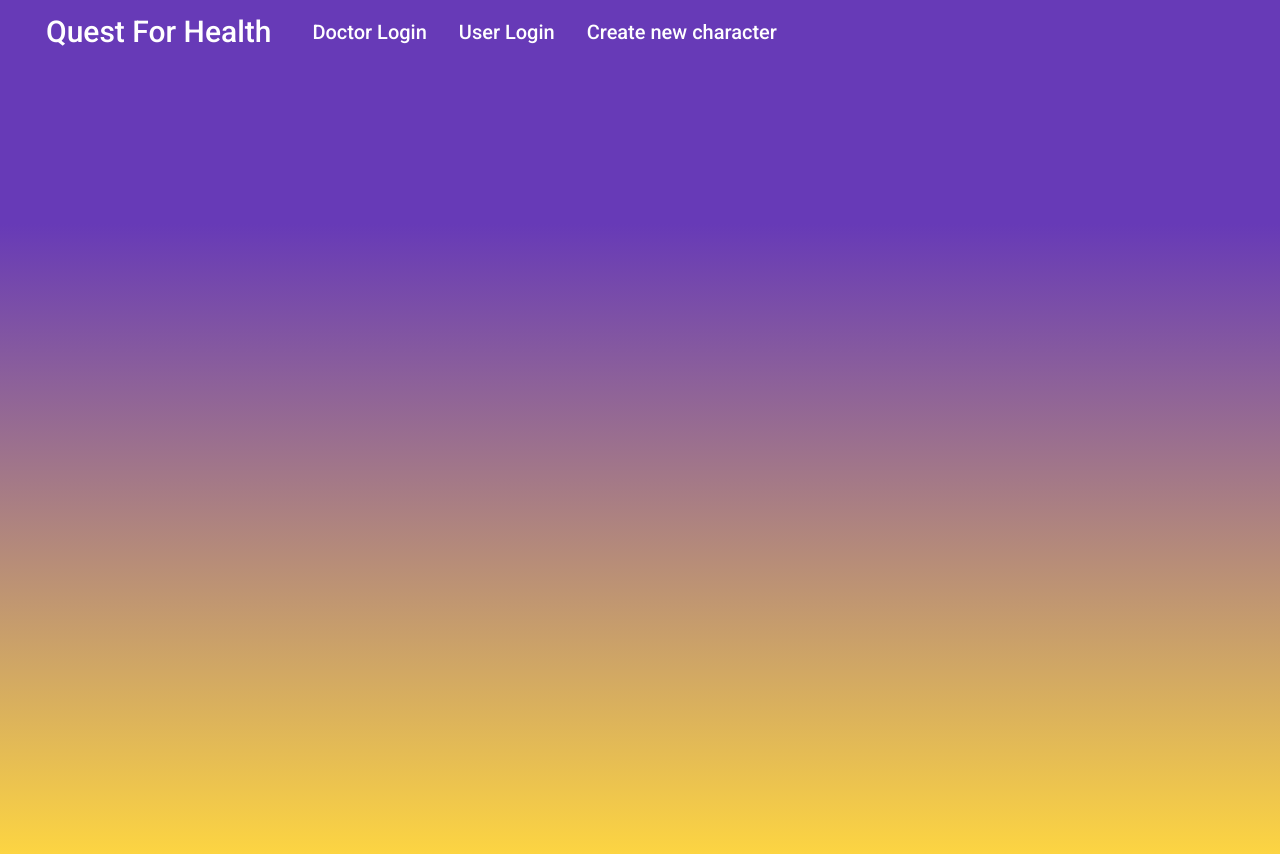
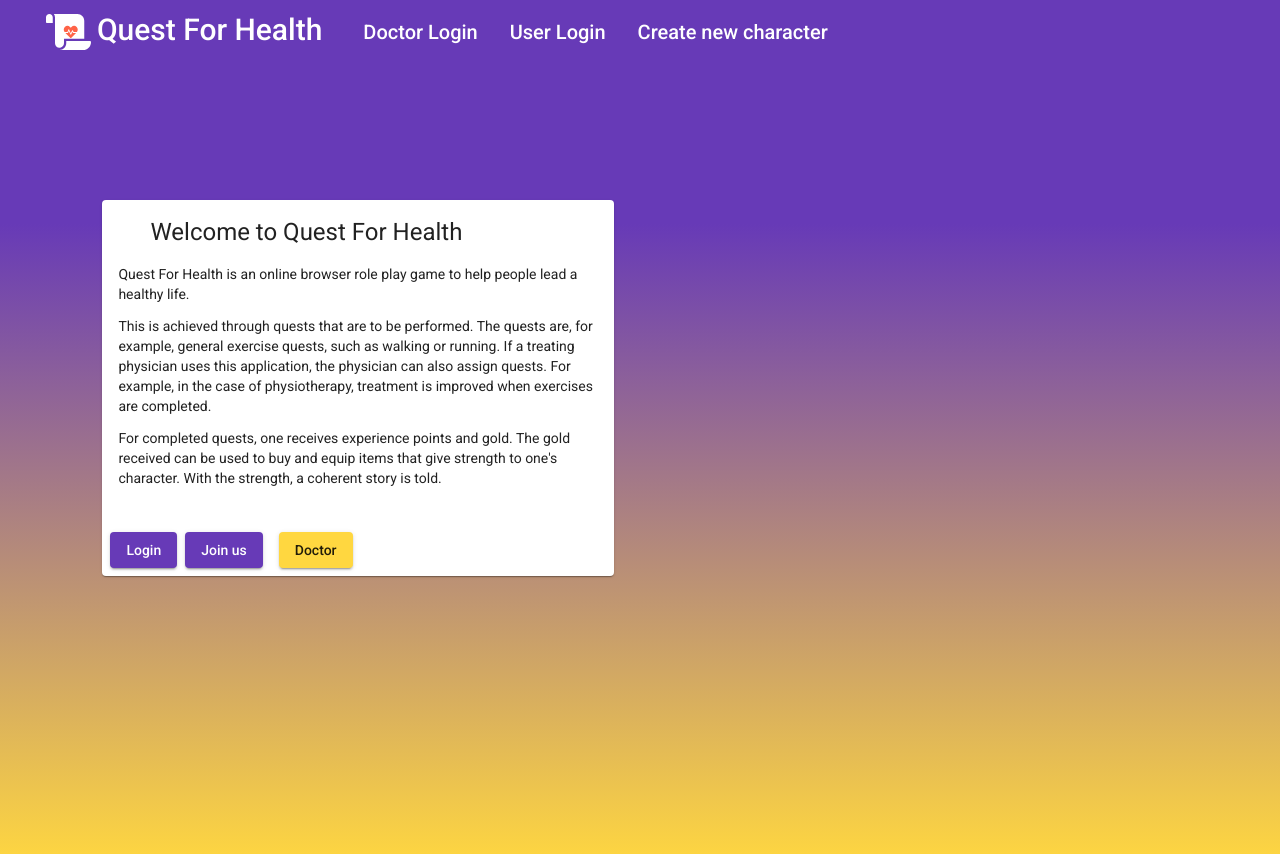
Before and after one commit to lukas8971/ETP_Quest_For_Health, an Angular app in the folder Frontend/quest-for-health/: page / in a window 1280 px wide. Shown: the top 854 px of the page. Built offline with nearby package versions, Linux system fonts and the light colour scheme; no server answers.

Commit message:
Added welcome page
Added prototype logo (not sure if better with or without)
Added link to quest for health - when logged in to doctor overview or to profile

```diff
--- a/Frontend/quest-for-health/src/app/app-routing.module.ts
+++ b/Frontend/quest-for-health/src/app/app-routing.module.ts
@@ -16,6 +16,7 @@ import {ShopComponent} from './component/shop/shop.component';
 import {StoryComponent} from './component/story/story.component';
 import {DoctorManageComponent} from './component/doctor-manage/doctor-manage.component';
 import {LeaderboardComponent} from './component/leaderboard/leaderboard.component';
+import {WelcomeComponent} from './component/welcome/welcome.component';
 
 const routes: Routes = [
   {path: 'doctors/overview', component: DoctorOverviewComponent, canActivate: [AuthGuardDoctorService]},
@@ -32,6 +33,7 @@ const routes: Routes = [
   {path: 'story', component: StoryComponent, canActivate: [AuthGuardUserService]},
   {path: 'doctors/manage', component: DoctorManageComponent, canActivate: [AuthGuardDoctorService]},
   {path: 'users/leaderboard', component: LeaderboardComponent, canActivate: [AuthGuardUserService]},
+  {path: '', component: WelcomeComponent},
 ];
 
 @NgModule({
--- a/Frontend/quest-for-health/src/app/app.module.ts
+++ b/Frontend/quest-for-health/src/app/app.module.ts
@@ -46,6 +46,7 @@ import { FontAwesomeModule } from '@fortawesome/angular-fontawesome';
 import { DoctorManageComponent } from './component/doctor-manage/doctor-manage.component';
 import { LeaderboardComponent } from './component/leaderboard/leaderboard.component';
 import {MatPaginatorModule} from '@angular/material/paginator';
+import { WelcomeComponent } from './component/welcome/welcome.component';
 
 @NgModule({
   declarations: [
@@ -71,6 +72,7 @@ import {MatPaginatorModule} from '@angular/material/paginator';
     UserInfoComponent,
     DoctorManageComponent,
     LeaderboardComponent,
+    WelcomeComponent,
   ],
   imports: [
     BrowserModule,
--- a/Frontend/quest-for-health/src/app/component/header/header.component.css
+++ b/Frontend/quest-for-health/src/app/component/header/header.component.css
@@ -8,3 +8,15 @@
 .my-transparent{
   background: rgb(37, 150, 190);
 }
+
+.small {
+  font-size: 18px;
+}
+
+.smaller {
+  font-size: 14px;
+}
+
+.qfh:hover{
+  cursor: pointer;
+}
--- a/Frontend/quest-for-health/src/app/component/header/header.component.html
+++ b/Frontend/quest-for-health/src/app/component/header/header.component.html
@@ -2,7 +2,13 @@
   <!-- <button mat-icon-button class="example-icon" aria-label="Example icon-button with menu icon">
    <mat-icon style="font-size: 30px">menu</mat-icon>
   </button> -->
-  <span style="font-size: 30px; margin-left: 30px">Quest For Health</span>
+  <span style="font-size: 30px; margin-left: 30px" class="qfh" routerLink="/">
+    <fa-stack class="fa-2x fa-stack small">
+      <fa-icon class="fa-stack-2x" stackItemSize="1x" style="color: white;" [icon]="faStory"></fa-icon>
+      <fa-icon class="fa-stack-1x smaller" stackItemSize="1x" style="color: tomato;" [style.padding-left]="'13px'" [icon]="faHeart"></fa-icon>
+    </fa-stack>
+    &nbsp;Quest For Health
+  </span>
   <div style="width: 20px"></div>
   <span *ngIf="doctorLoginService.isUserLoggedIn() && !userLoginService.isUserLoggedIn()">
     <button mat-button routerLink="/doctors/overview" class="button">Patient Overview</button>
@@ -26,7 +32,7 @@
     <button mat-button routerLink="/users/browseQuests" class="button">Find new Quests</button>
   </span>
   <span *ngIf="!doctorLoginService.isUserLoggedIn() && userLoginService.isUserLoggedIn()">
-    <button mat-button routerLink="/users/leaderboard" class="button"><fa-icon style="color: goldenrod;" [icon]="faTrophy"></fa-icon>&nbsp;Ranking</button>
+    <button mat-button routerLink="/users/leaderboard" class="button"><fa-icon [icon]="faTrophy"></fa-icon>&nbsp;Ranking</button>
   </span>
   <div style="width: 5px"></div>
   <span *ngIf="!doctorLoginService.isUserLoggedIn() && !userLoginService.isUserLoggedIn()">
--- a/Frontend/quest-for-health/src/app/component/header/header.component.ts
+++ b/Frontend/quest-for-health/src/app/component/header/header.component.ts
@@ -3,7 +3,7 @@ import {AuthenticationDoctorService} from '../../service/authentication-doctor.s
 import {AuthenticationUserService} from '../../service/authentication-user.service';
 import {User} from '../../dto/user';
 import {HeaderInfoService} from '../../service/header-info.service';
-import {faTrophy} from '@fortawesome/free-solid-svg-icons';
+import {faHeartbeat, faScroll, faTrophy} from '@fortawesome/free-solid-svg-icons';
 
 @Component({
   selector: 'app-header',
@@ -16,6 +16,8 @@ export class HeaderComponent implements OnInit {
               private headerInfoService: HeaderInfoService) { }
 
   faTrophy = faTrophy;
+  faStory = faScroll;
+  faHeart = faHeartbeat;
 
  user: User = {id: -1, firstname: '', lastname: '', characterName: '',
    characterStrength: -1, characterLevel: -1, password: '', email: '', storyChapter: -1, characterExp: -1, characterGold: -1};
--- /dev/null
+++ b/Frontend/quest-for-health/src/app/component/welcome/welcome.component.html
@@ -0,0 +1,26 @@
+<div [style.padding-left]="'8vw'" [style.padding-top]="'17vh'" style="width: 40%">
+  <mat-card>
+    <mat-card-header>
+      <h1>Welcome to Quest For Health</h1>
+    </mat-card-header>
+    <mat-card-content>
+      <span>
+        <p>
+        Quest For Health is an online browser role play game to help people lead a healthy life.
+        </p>
+        <p>
+        This is achieved through quests that are to be performed. The quests are, for example, general exercise quests, such as walking or running. If a treating physician uses this application, the physician can also assign quests. For example, in the case of physiotherapy, treatment is improved when exercises are completed.
+        </p>
+        <p>
+        For completed quests, one receives experience points and gold. The gold received can be used to buy and equip items that give strength to one's character. With the strength, a coherent story is told.
+        </p>
+      </span>
+    </mat-card-content>
+    <br>
+    <mat-card-actions>
+      <button mat-raised-button color="primary" routerLink="/userLogin">Login</button>
+      <button mat-raised-button color="primary" routerLink="/createCharacter">Join us</button>
+      <button mat-raised-button color="accent" routerLink="/doctors">Doctor</button>
+    </mat-card-actions>
+  </mat-card>
+</div>
--- /dev/null
+++ b/Frontend/quest-for-health/src/app/component/welcome/welcome.component.ts
@@ -0,0 +1,24 @@
+import { Component, OnInit } from '@angular/core';
+import {Router} from '@angular/router';
+import {AuthenticationDoctorService} from '../../service/authentication-doctor.service';
+import {AuthenticationUserService} from '../../service/authentication-user.service';
+
+@Component({
+  selector: 'app-welcome',
+  templateUrl: './welcome.component.html',
+  styleUrls: ['./welcome.component.css']
+})
+export class WelcomeComponent implements OnInit {
+
+  constructor(private router: Router, private doctorLoginService: AuthenticationDoctorService,
+              private userLoginService: AuthenticationUserService) { }
+
+  ngOnInit(): void {
+    if (this.doctorLoginService.isUserLoggedIn()) {
+      this.router.navigate(['doctors/overview']);
+    }
+    if (this.userLoginService.isUserLoggedIn()) {
+      this.router.navigate(['users/profile']);
+    }
+  }
+}
```
Also changed, not shown: Frontend/quest-for-health/src/app/component/welcome/welcome.component.css (added), 1 other file (tests, documents, lock files or other folders).
